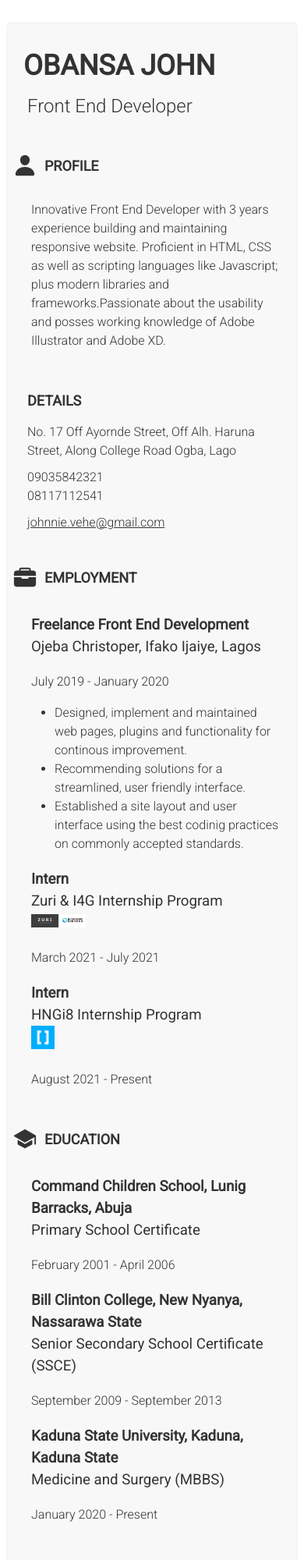
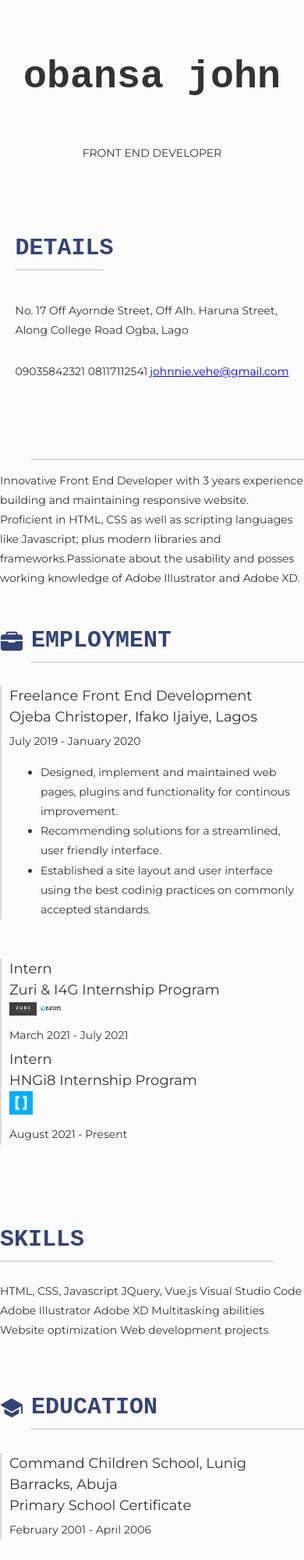
Before and after one commit to ozo-vehe/HNGi8-Stage-Two-Task, a plain HTML site: page index.html in a window 390 px wide. Shown: the top 2000 px of the page at 78% size. Drawn offline with nearby package versions, Linux system fonts and the light colour scheme; a web font is replaced by a local one.

Commit message:
Update style.css

```diff
--- a/style.css
+++ b/style.css
@@ -1,18 +1,20 @@
-@import url('https://fonts.googleapis.com/css2?family=Roboto&display=swap');
-@import url('https://fonts.googleapis.com/css2?family=Roboto:wght@300&display=swap');
+@import url('https://fonts.googleapis.com/css2?family=Montserrat&display=swap');
+@font-face {
+    font-family: 'Courier New';
+    src: url('./images/CourierNewRegular.ttf');
+}
+
 * {
     --pry-color: #333333;
-    --bg-pry-color: #fff;
-    --bg-sec-color: #f8f8f8;
+    --color-two: #808080;
+    --bg-sec-color: #fcfcfc;
     --border-color: #dddddd;
+    --color-three: #344276;
 }
 body {
-    font-family: 'Roboto';
+    font-family: 'Montserrat';
     margin: 0px;
-    padding: 30px 5%;
-    display: flex;
-    align-items: center;
-    justify-content: center;
+    padding: 0px;
     background-color: var(--bg-pry-color);
     font-size: 16px;
     line-height: 1.5;
@@ -20,144 +22,167 @@ body {
 }
 
 #container {
-    padding: 5% 30px;
+    width: 100%;
+    padding: 0px;
+    display: flex;
+    flex-wrap: wrap;
+    align-items: flex-start;
+    justify-content: center;
+    box-sizing: border-box;
+    background-color: var(--bg-sec-color);
+    border-radius: 2px;
+}
+h1 {
+    font-family: 'Courier New';
+    font-size: 45px;
+    font-weight: 600;
+}
+
+h2 {
+    font-family: 'Courier New';
+    width: 90%;
+    border-bottom: 2px solid var(--border-color);
+    color: var(--color-three);
+    font-size: 30px;
+    text-transform: uppercase;
+}
+h3 {
+    display: flex;
+    flex-direction: column;
+    font-weight: 500;
+    font-size: 18px;
+    margin: 5px 0px;
+}
+
+ion-icon {
+    margin-right: 10px;
+    color: var(--color-three);
+    font-size: 30px;
+}
+
+/* Portfolio Header */
+.port-header {
+    padding: 5% 0px 2% 0px;
+    color: var(--bg-sec-color);
+    width: 100%;
+    display: flex;
+    flex-wrap: wrap;
+    align-items: center;
+    justify-content: space-evenly;
+    background-image: linear-gradient(var(--color-two), var(--color-two)), url("./images/headerBgImg.png");
+    background-position: top;
+    background-size: cover;
+    background-repeat: no-repeat;
+    background-blend-mode: multiply;
+    background-attachment: scroll;
+}
+
+/* port name */
+.port-name {
+    padding: 20px;
+    width: 400px;
+    display: flex;
+    flex-direction: column;
+    text-align: center;
+    align-items: center;
+}
+.port-name img {
+    margin-bottom: 10px;
+    height: 140px;
+    display: inline;
+}
+.name {
+    padding: 10px;
+}
+.name h1 {
+    line-height: 1;
+    display: inline;
+    margin: 10px;
+    text-transform: capitalize;
+}
+.port-name p {
+    margin: 7px;
+    font-size: 16px;
+    text-transform: uppercase;
+}
+.port-name button {
+    background-color: var(--bg-sec-color);
+    border: none;
+    border-radius: 5px;
+    margin: 10px 0px;
+    padding: 10px 30px;
+    font-size: 18px;
+    transition: all 0.3s;
+    cursor: pointer;
+}
+.port-name button a {
+    font-family: 'Montserrat';
+    color: var(--pry-color);
+    text-decoration: none;
+}
+.port-name button:hover {
+    transform: scale(1.05);
+}
+
+/* port profile contact */
+.port-profile-contact {
+    width: 600px;
+    padding: 10px;
+    box-sizing: inherit;
+}
+/*  profile */
+.port-profile {
+    margin: 0px;
+    position: relative;
+}
+.port-profile .profile {
+    display: flex;
+    align-items: center;
+}
+.port-profile h2 {
+    margin: 0px;
+    color: var(--bg-sec-color);
+}
+.port-profile ion-icon {
+    color: var(--bg-sec-color);
+}
+
+/* contact */
+.port-contact {
+    padding-top: 20px;
+}
+.port-contact p {
+    display: flex;
+    flex-wrap: wrap;
+    align-items: center;
+    text-transform: capitalize;
+}
+.port-contact span {
+    width: 230px;
+}
+.port-contact p a {
+    text-decoration: none;
+    font-weight: 600;
+    color: var(--bg-sec-color);
+}
+
+/************   Portfolio Details   ******************/
+.port-details {
+    padding: 30px 5%;
     display: flex;
     flex-wrap: wrap;
     align-items: flex-start;
     justify-content: space-between;
+    width: 100%;
     box-sizing: border-box;
-    background-color: var(--bg-sec-color);
-    border-radius: 2px;
-    box-shadow: 0px 0px 3px var(--border-color);
 }
-h1 {
-    font-size: 50px;
+/* employment */
+.port-employment {
+    width: 600px;
+    box-sizing: border-box;
 }
-
-h2 {
-    font-size: 24px;
-    text-transform: uppercase;
-}
-.port-employment h2,
-.port-profile h2,
-.port-education h2,
-h3
-{
-    padding-left: 15px;
-}
-
-.port-employment p,
-.port-profile p,
-.port-education p
-{
-    padding-left: 15px;
-}
-p,
-ul {
-    font-weight: lighter;
-}
-span,
-h3 {
-    display: block;
-}
-span {
-    font-weight: lighter;
-}
-.profile,
-.employment,
-.education
-{
-    display: flex;
-    justify-content: left;
-    align-items: center;
-}
-ion-icon {
-    color: var(--pry-color);
-    font-size: 30px;
-    margin-left: -13px;
-}
-
-
-
-/****************   Portfolio Name  ****************/
-.port-name {
-    width: 100%;
-    padding: 0px;
-    margin-bottom: 20px;
-}
-.port-name h1 {
-    margin: 7px 0px;
-    text-transform: uppercase;
-}
-.port-name p {
-    margin: 0px 5px;
-    font-size: 24px;
-    text-transform: capitalize;
-}
-
-/************   Portfolio Details   ******************/
-.port-details {
-    order: 1;
-    width: 25%;
-    padding: 10px 5px;
-    box-sizing: border-box;
-    text-align: center;
-}
-.port-details p {
-    margin: 10px 0px;
-}
-.port-details a {
-    color: var(--pry-color);
-}
-
-/*****************  Portfolio Profile   **************/
-.port-profile {
-    order: 2;
-    width: 70%;
-    padding: 10px 0px;
-    position: relative;
-}
-.port-profile::after {
-    content: '';
-    position: absolute;
-    bottom: 0px;
-    left: 0px;
-    width: 2px;
-    height: 60%;
-    background-color: var(--pry-color);
-}
-
-/****************   Porfolio Skills *************/
-.port-skills {
-    order: 3;
-    width: 25%;
-    padding: 10px;
-    box-sizing: border-box;
-    text-align: center;
-}
-.port-skills h2 {
-    width: 100%;
-    margin-bottom: 0px;
-}
-.port-skills span {
+.port-employment p {
     margin: 5px 0px;
-}
-
-/************   Porfolio Employment ************/
-.port-employment {
-    order: 4;
-    width: 70%;
-    padding: 10px 0px;
-    position: relative;
-}
-.port-employment::after {
-    content: '';
-    position: absolute;
-    bottom: 0px;
-    left: 0px;
-    width: 2px;
-    height: 85%;
-    background-color: var(--pry-color);
 }
 .port-employment .img-one {
     width: 70px;
@@ -165,115 +190,101 @@ ion-icon {
 .port-employment .img-two {
     width: 30px;
 }
-/*************  Portfolio Eductation    ************/
+.employment {
+    display: flex;
+    align-items: center;
+}
+.employment-history {
+    padding: 0px 10px;
+    border-left: 2px solid var(--border-color);
+    margin-bottom: 20px;
+}
+/* eductation */
+.port-education {
+    width: 600px;
+    box-sizing: inherit;
+}
+.port-education p {
+    margin: 5px 0px;
+}
 .education {
-    margin-left: -10px;
+    display: flex;
+    align-items: center;
 }
-.port-education {
-    padding: 10px 10px;
-    order: 5;
-    width: 70%;
-    margin: 20px 0px 0px 30%;
-    position: relative;
+.education-history-title {
+    margin-bottom: 20px;
+    padding: 0px 10px;
+    border-left: 2px solid var(--border-color);
 }
-.port-education::after {
-    content: '';
-    position: absolute;
-    bottom: 0px;
-    left: 0px;
-    width: 2px;
-    height: 85%;
-    background-color: var(--pry-color);
+/* skills */
+.port-skills {
+    width: 600px;
+    padding: 5% 0px;
+    box-sizing: border-box;
+}
+.port-skills ul {
+    display: flex;
+    flex-wrap: wrap;
+}
+.port-skills ul li {
+    list-style-type: none;
+    width: 50%;
+    margin: 7px 0px;
+}
+/* qualities */
+.port-qualities {
+    width: 600px;
+    padding: 5% 0px;
+}
+.port-qualities ul {
+    display: flex;
+    flex-wrap: wrap;
+}
+.port-qualities ul li {
+    list-style-type: none;
+    width: 50%;
+    margin: 7px 0px;
 }
 
 /***********    Media Querry    ***************/
-@media screen and (max-width: 600px) {
+@media screen and (max-width: 700px) {
     body {
-        padding: 30px 10px;
-    }
-    #container {
-        width: 550px;
-        padding: 20px;
+        font-size: 14px;
+        line-height: 1.8;
     }
     h1 {
-        font-size: 34px;
+        font-size: 50px;
+        font-weight: 600;
+    }
+    h3 {
+        line-height: 1.5;
     }
 
-    h2 {
-        font-size: 18px;
-    }
-    .port-employment h2,
-    .port-profile h2,
-    .port-education h2,
-    h3
-    {
-        padding-left: 10px;
+    /* Portfolio Header */
+    .port-header {
+        box-sizing: border-box;
+        padding: 5% 20px 2% 20px;
     }
 
-    .port-employment p,
-    .port-profile p,
-    .port-education p
-    {
-        padding-left: 10px;
+    /* port name */
+    .port-name p {
+        font-size: 14px;
     }
 
-    /****************   Portfolio Name  ****************/
-    .port-name h1 {
-        font-size: 36px;
-    }
+    /* port profile contact */
+
+    /*  profile */
+
+    /* contact */
+
 
     /************   Portfolio Details   ******************/
-    .port-details {
-        order: 2;
-        width: 100%;
-        text-align: left;
+    /* employment */
+    .employment-history {
+        margin-bottom: 50px;
     }
-
-    /*****************  Portfolio Profile   **************/
-    .port-profile {
-        order: 1;
-        width: 100%;
-    }
-    .port-profile {
-        line-height: 1.5;
-    }
-    .port-profile::after {
-        width: 0%;
-        height: 0px;
-        background: none;
-    }
-
-    /****************   Porfolio Skills *************/
-    .port-skills {
-        order: 5;
-        width: 100%;
-        text-align: left;
-    }
-
-    /************   Porfolio Employment ************/
-    .port-employment {
-        order: 3;
-        width: 100%;
-    }
-    .port-employment::after {
-        width: 0px;
-        height: 0px;
-        background: none;
-    }
-
-    /*************  Portfolio Eductation    ************/
-    .port-education {
-        order: 4;
-        padding: 10px 0px;
-        width: 100%;
-        margin: 0px;
-    }
-    .education {
-        margin-left: 0px;
-    }
-    .port-education::after {
-        width: 0px;
-        height: 0px;
-        background: none;
+    /* eductation */
+    .education-history-title {
+        margin-bottom: 50px;
     }
 }
```
